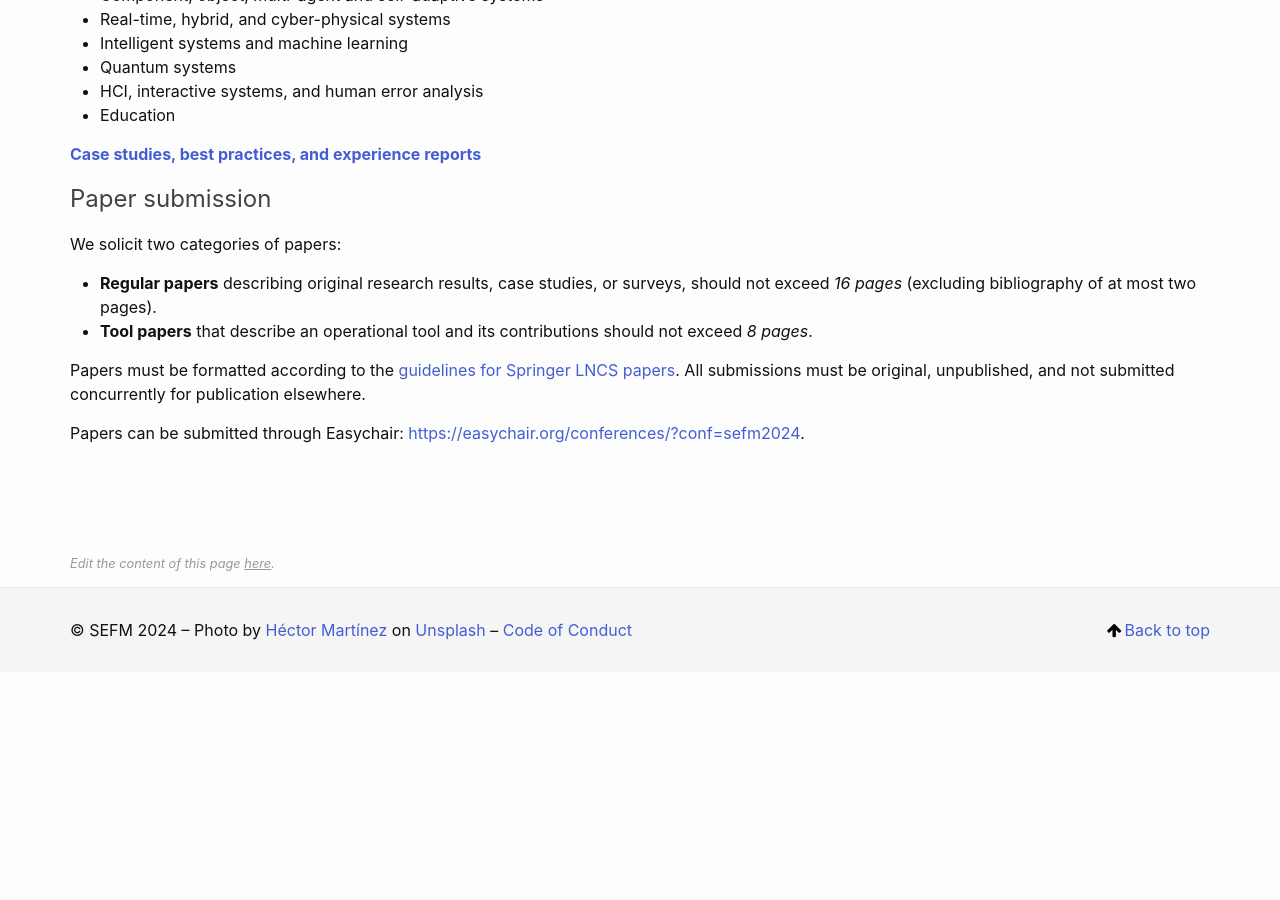
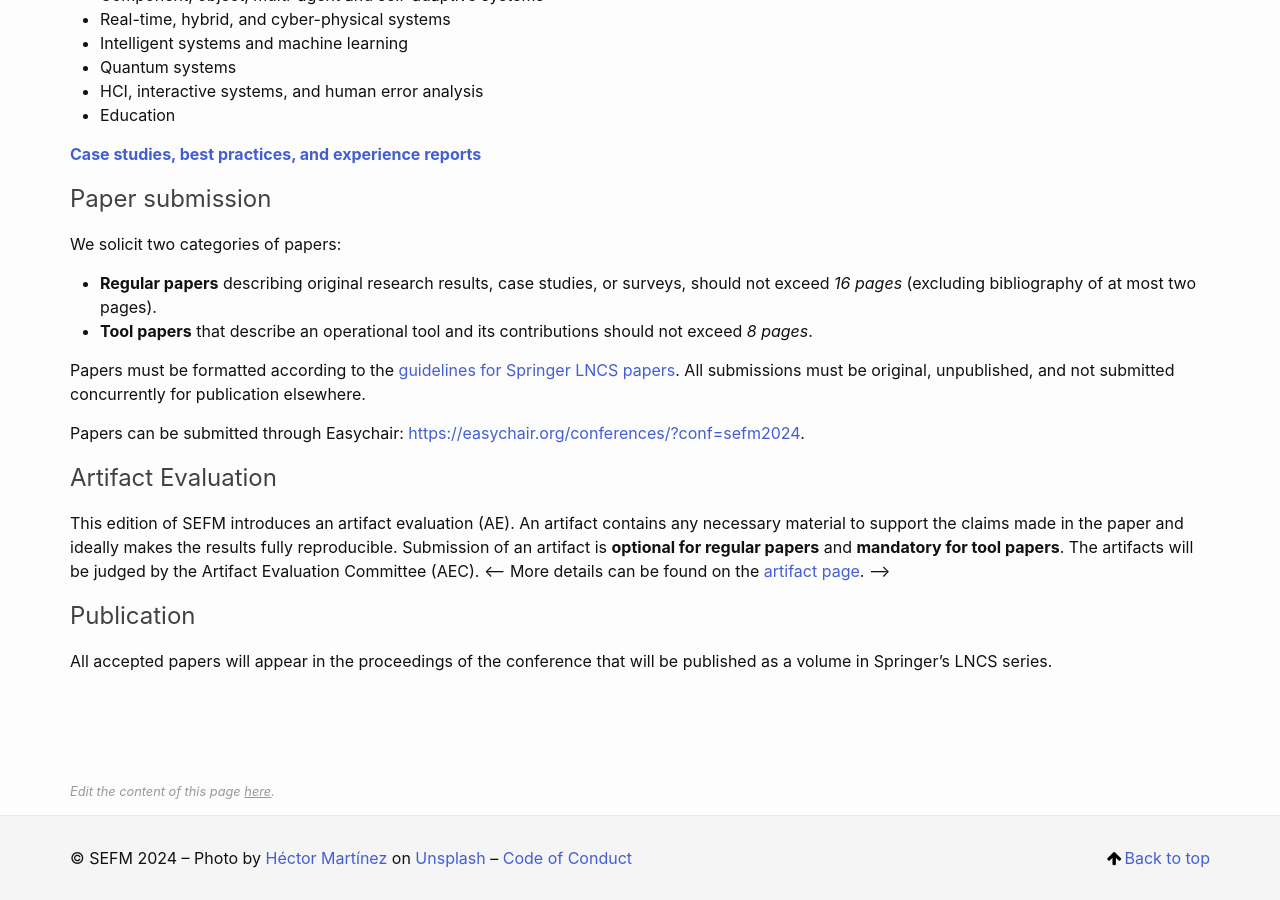
Before and after one commit to sefm-conference/2024, a Jekyll site: the page built from _pages/callforpapers.md, in a window 1280 px wide and 900 px high, scrolled down 1671 px. Built offline with Jekyll 4.4.1, drawn with Linux system fonts in a browser that asks for light colours; before the commit the page ends 2343 px from its top, so only the background shows below that.

Commit message:
Update callforpapers.md

```diff
--- a/_pages/callforpapers.md
+++ b/_pages/callforpapers.md
@@ -80,17 +80,18 @@ All submissions must be original, unpublished, and not submitted concurrently fo
 
 Papers can be submitted through Easychair: [https://easychair.org/conferences/?conf=sefm2024](https://easychair.org/conferences/?conf=sefm2024).
 
-<!--
 ## Artifact Evaluation
 
-This edition of SEFM introduces an artifact evaluation (AE). An artifact contains any necessary material to support the claims made in the paper and ideally makes the results fully reproducible. Submission of an artifact is **optional for regular papers** and **mandatory for tool papers**. The artifacts will be judged by the Artifact Evaluation Committee (AEC). More details can be found on the [artifact page]({{ site.baseurl }}{~~~~% link _pages/artifacts.md %}).
- -->
+This edition of SEFM introduces an artifact evaluation (AE). An artifact contains any necessary material to support the claims made in the paper and ideally makes the results fully reproducible. Submission of an artifact is **optional for regular papers** and **mandatory for tool papers**. The artifacts will be judged by the Artifact Evaluation Committee (AEC).
+<--
+More details can be found on the [artifact page]({{ site.baseurl }}{~~~~% link _pages/artifacts.md %}).
+-->
 
-<!--
 ## Publication
 
 All accepted papers will appear in the proceedings of the conference that will
 be published as a volume in Springer's LNCS series.
 
+<!--
 The authors of a selected subset of accepted papers will be invited to submit extended versions of their papers to special issues of the journal [Software and Systems Modeling](https://www.springer.com/journal/10270) (SoSyM).
- -->
+-->
```
